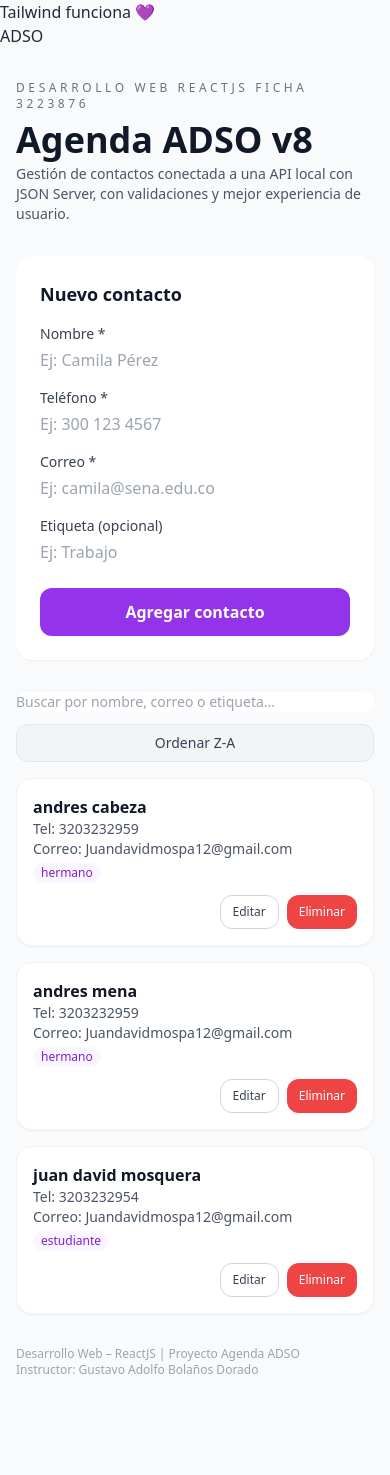
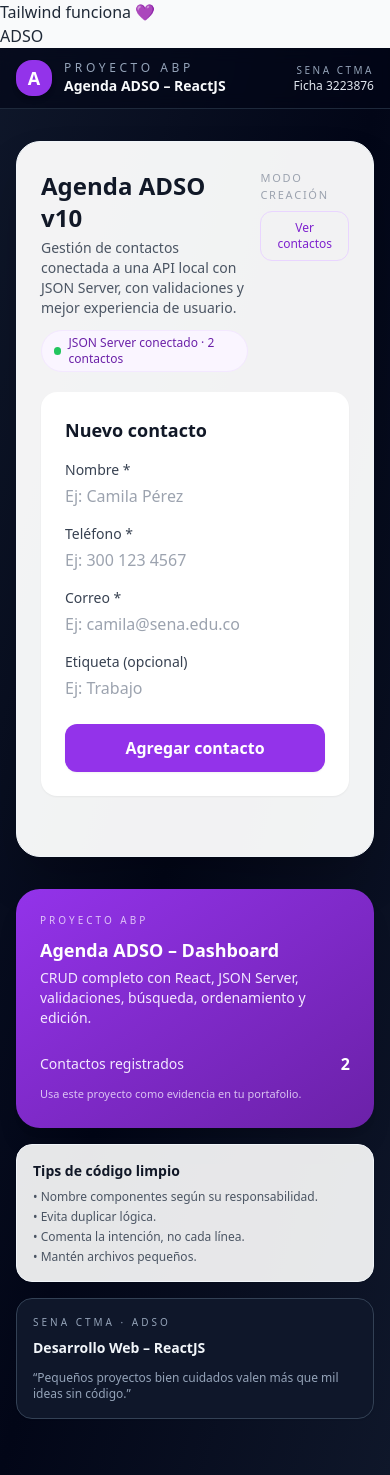
Before and after one commit to juandvid25/Agenda-D.SOFTWARE, a React (Vite) app: page / in a window 390 px wide. Before the commit the page ends 1410 px from the top, so only its background shows below. Built offline with nearby package versions, Linux system fonts and the light colour scheme; data requests are answered from the project's data file.

Commit message:
actualizacion ADSO 10-formulario mas moderno

```diff
--- a/db.json
+++ b/db.json
@@ -1,25 +1,18 @@
 {
   "contactos": [
     {
-      "id": "04b3",
-      "nombre": "juan david mosquera ",
+      "nombre": "David Andres Mosquera Palacios",
       "telefono": "3203232954",
-      "correo": "Juandavidmospa12@gmail.com",
-      "etiqueta": "estudiante"
+      "correo": "mosqueradavid@gmail.com",
+      "etiqueta": "trabajador",
+      "id": "04b3"
     },
     {
-      "nombre": "andres cabeza",
+      "nombre": "Cristian londoño",
       "telefono": "3203232959",
       "correo": "Juandavidmospa12@gmail.com",
       "etiqueta": "hermano",
-      "id": "90f6"
-    },
-    {
-      "nombre": "andres mena",
-      "telefono": "3203232959",
-      "correo": "Juandavidmospa12@gmail.com",
-      "etiqueta": "hermano",
-      "id": "dea3"
+      "id": "0d15"
     }
   ]
 }
--- a/src/App.jsx
+++ b/src/App.jsx
@@ -111,48 +111,31 @@
 
 // Importamos hooks de React
 import { useEffect, useState } from "react";
-
-// Importamos las funciones de la API (capa de datos)
 import {
   listarContactos,
   crearContacto,
   actualizarContacto,
   eliminarContactoPorId,
 } from "./api";
-
-// Importamos la configuración global de la aplicación
 import { APP_INFO } from "./config";
-
-// Importamos componentes hijos
 import FormularioContacto from "./components/FormularioContacto";
 import ContactoCard from "./components/ContactoCard";
 
 function App() {
-  // Estado que almacena la lista de contactos obtenidos de la API
   const [contactos, setContactos] = useState([]);
+  const [cargando, setCargando] = useState(true);
+  const [error, setError] = useState("");
+  const [busqueda, setBusqueda] = useState("");
+  const [ordenAsc, setOrdenAsc] = useState(true);
+  const [contactoEnEdicion, setContactoEnEdicion] = useState(null);
+  const [vista, setVista] = useState("crear");
 
-  // Estado que indica si estamos cargando información
-  const [cargando, setCargando] = useState(true);
-
-  // Estado para guardar mensajes de error
-  const [error, setError] = useState("");
-
-  // Estado para el término de búsqueda
-  const [busqueda, setBusqueda] = useState("");
-
-  // Estado para ordenar: true = A-Z, false = Z-A
-  const [ordenAsc, setOrdenAsc] = useState(true);
-
-  // Estado para saber qué contacto se está editando
-  const [contactoEnEdicion, setContactoEnEdicion] = useState(null);
-
-  // Obtener contactos al cargar la app
+  // Cargar contactos al iniciar
   useEffect(() => {
     const cargarContactos = async () => {
       try {
         setCargando(true);
         setError("");
-
         const data = await listarContactos();
         setContactos(data);
       } catch (error) {
@@ -164,7 +147,6 @@ function App() {
         setCargando(false);
       }
     };
-
     cargarContactos();
   }, []);
 
@@ -172,14 +154,12 @@ function App() {
   const onAgregarContacto = async (nuevoContacto) => {
     try {
       setError("");
-
       const creado = await crearContacto(nuevoContacto);
-
       setContactos((prev) => [...prev, creado]);
     } catch (error) {
       console.error("Error al crear contacto:", error);
       setError(
-        "No se pudo guardar el contacto. Verifica tu conexión o el estado del servidor e intenta nuevamente."
+        "No se pudo guardar el contacto. Verifica tu conexión o el servidor e intenta nuevamente."
       );
       throw error;
     }
@@ -189,16 +169,13 @@ function App() {
   const onActualizarContacto = async (contactoActualizado) => {
     try {
       setError("");
-
       const actualizado = await actualizarContacto(
         contactoActualizado.id,
         contactoActualizado
       );
-
       setContactos((prev) =>
         prev.map((c) => (c.id === actualizado.id ? actualizado : c))
       );
-
       setContactoEnEdicion(null);
     } catch (error) {
       console.error("Error al actualizar contacto:", error);
@@ -213,19 +190,14 @@ function App() {
   const onEliminarContacto = async (id) => {
     try {
       setError("");
-
       await eliminarContactoPorId(id);
-
       setContactos((prev) => prev.filter((c) => c.id !== id));
-
       setContactoEnEdicion((actual) =>
         actual && actual.id === id ? null : actual
       );
     } catch (error) {
       console.error("Error al eliminar contacto:", error);
-      setError(
-        "No se pudo eliminar el contacto. Vuelve a intentarlo o verifica el servidor."
-      );
+      setError("No se pudo eliminar el contacto. Intenta nuevamente.");
     }
   };
 
@@ -235,12 +207,21 @@ function App() {
     setError("");
   };
 
-  // Cancelar edición
-  const onCancelarEdicion = () => {
+  const onCancelarEdicion = () => setContactoEnEdicion(null);
+
+  // Navegación entre vistas
+  const irAVerContactos = () => {
+    setVista("contactos");
     setContactoEnEdicion(null);
   };
 
-  // === BÚSQUEDA ===
+  const irACrearContacto = () => {
+    setVista("crear");
+    setContactoEnEdicion(null);
+    setBusqueda("");
+  };
+
+  // Filtrado
   const contactosFiltrados = contactos.filter((c) => {
     const termino = busqueda.toLowerCase();
     return (
@@ -250,7 +231,7 @@ function App() {
     );
   });
 
-  // === ORDENAMIENTO ===
+  // Ordenamiento
   const contactosOrdenados = [...contactosFiltrados].sort((a, b) => {
     const nombreA = a.nombre.toLowerCase();
     const nombreB = b.nombre.toLowerCase();
@@ -259,61 +240,149 @@ function App() {
     return 0;
   });
 
-  // Render
+  const estaEnVistaCrear = vista === "crear";
+  const estaEnVistaContactos = vista === "contactos";
+
   return (
-    <div className="min-h-screen bg-gray-50">
-      <div className="max-w-4xl mx-auto px-4 py-8">
-        <header className="mb-8">
-          <p className="text-xs tracking-[0.3em] text-gray-500 uppercase">
-            Desarrollo Web ReactJS Ficha {APP_INFO.ficha}
+    <div className="min-h-screen bg-gradient-to-br from-slate-900 via-slate-950 to-slate-900">
+      {/* Barra superior */}
+      <header className="border-b border-slate-800 bg-slate-950/60 backdrop-blur">
+        <div className="max-w-6xl mx-auto px-4 py-3 flex items-center justify-between">
+          <div className="flex items-center gap-3">
+            <div className="h-9 w-9 rounded-2xl bg-purple-600 flex items-center justify-center text-white text-lg font-bold shadow-md">
+              A
+            </div>
+            <div>
+              <p className="text-xs uppercase tracking-[0.3em] text-slate-400">
+                Proyecto ABP
               </p>
-          <h1 className="text-4xl font-extrabold text-gray-900 mt-2">
-            {APP_INFO.titulo}
+              <h1 className="text-sm md:text-base font-semibold text-slate-50">
+                Agenda ADSO – ReactJS
               </h1>
-          <p className="text-sm text-gray-600 mt-1">{APP_INFO.subtitulo}</p>
+            </div>
+          </div>
+          <div className="text-right">
+            <p className="text-[10px] uppercase tracking-[0.25em] text-slate-400">
+              SENA CTMA
+            </p>
+            <p className="text-xs text-slate-200">Ficha {APP_INFO.ficha}</p>
+          </div>
+        </div>
       </header>
 
+      {/* Layout */}
+      <main className="max-w-6xl mx-auto px-4 py-8 md:py-10 pb-14">
+        <div className="grid gap-8 md:grid-cols-[1.6fr,1fr] items-start">
+          {/* Tarjeta izquierda */}
+          <div className="bg-white/95 rounded-3xl shadow-2xl border border-slate-100 px-6 py-7 md:px-8 md:py-8">
+            <header className="mb-5 flex items-start justify-between gap-3">
+              <div>
+                <h2 className="text-2xl md:text-3xl font-extrabold text-gray-900">
+                  {APP_INFO.titulo}
+                </h2>
+                <p className="text-sm text-gray-600 mt-1">
+                  {APP_INFO.subtitulo}
+                </p>
+
+                <div className="mt-3 inline-flex items-center gap-2 rounded-full bg-purple-50 px-3 py-1 border border-purple-100">
+                  <span className="h-2 w-2 rounded-full bg-green-500" />
+                  <span className="text-xs font-medium text-purple-800">
+                    JSON Server conectado · {contactos.length} contacto
+                    {contactos.length !== 1 && "s"}
+                  </span>
+                </div>
+              </div>
+
+              <div className="flex flex-col items-end gap-2">
+                <span className="text-[11px] uppercase tracking-[0.16em] text-gray-400">
+                  {estaEnVistaCrear ? "Modo creación" : "Modo contactos"}
+                </span>
+
+                {estaEnVistaCrear ? (
+                  <button
+                    type="button"
+                    onClick={irAVerContactos}
+                    className="text-xs md:text-sm px-4 py-2 rounded-xl border border-purple-200 text-purple-700 hover:bg-purple-50"
+                  >
+                    Ver contactos
+                  </button>
+                ) : (
+                  <button
+                    type="button"
+                    onClick={irACrearContacto}
+                    className="text-xs md:text-sm px-4 py-2 rounded-xl border border-gray-200 text-gray-700 hover:bg-gray-100"
+                  >
+                    Volver a crear contacto
+                  </button>
+                )}
+              </div>
+            </header>
+
+            {/* Mensaje de error */}
             {error && (
               <div className="mb-4 rounded-xl bg-red-50 border border-red-200 px-4 py-3">
                 <p className="text-sm font-medium text-red-700">{error}</p>
               </div>
             )}
 
+            {/* Contenido */}
             {cargando ? (
               <p className="text-sm text-gray-500">Cargando contactos...</p>
             ) : (
               <>
+                {estaEnVistaCrear && (
+                  <FormularioContacto
+                    onAgregar={onAgregarContacto}
+                    onActualizar={onActualizarContacto}
+                    contactoEnEdicion={null}
+                    onCancelarEdicion={onCancelarEdicion}
+                  />
+                )}
+
+                {estaEnVistaContactos && (
+                  <>
+                    {contactoEnEdicion && (
+                      <div className="mb-4">
                         <FormularioContacto
                           onAgregar={onAgregarContacto}
                           onActualizar={onActualizarContacto}
                           contactoEnEdicion={contactoEnEdicion}
                           onCancelarEdicion={onCancelarEdicion}
                         />
+                      </div>
+                    )}
 
-            {/* Buscador */}
+                    {/* Barra de búsqueda */}
                     <div className="flex flex-col md:flex-row md:items-center md:justify-between gap-3 mb-4">
+                      <div className="flex-1">
                         <input
                           type="text"
-                className="w-full md:flex-1 rounded-xl border-gray-300 focus:ring-purple-500 focus:border-purple-500 text-sm"
+                          className="w-full rounded-xl border-gray-300 focus:ring-purple-500 focus:border-purple-500 text-sm"
                           placeholder="Buscar por nombre, correo o etiqueta..."
                           value={busqueda}
                           onChange={(e) => setBusqueda(e.target.value)}
                         />
+                        <p className="mt-1 text-[11px] text-gray-500">
+                          Mostrando {contactosOrdenados.length} de{" "}
+                          {contactos.length} contacto
+                          {contactos.length !== 1 && "s"}
+                        </p>
+                      </div>
 
                       <button
                         type="button"
-                onClick={() => setOrdenAsc((prev) => !prev)}
-                className="bg-gray-100 text-gray-700 text-sm px-4 py-2 rounded-xl border border-gray-200 hover:bg-gray-200"
+                        onClick={() => setOrdenAsc((p) => !p)}
+                        className="bg-gray-100 text-gray-700 text-sm px-4 py-2 rounded-xl border border-gray-200 hover:bg-gray-200 whitespace-nowrap"
                       >
                         {ordenAsc ? "Ordenar Z-A" : "Ordenar A-Z"}
                       </button>
                     </div>
 
-            {/* Lista */}
-            <section className="space-y-4">
+                    {/* Lista de contactos */}
+                    <section className="space-y-3 md:space-y-4">
                       {contactosOrdenados.length === 0 ? (
                         <p className="text-sm text-gray-500">
-                  No se encontraron contactos que coincidan con la búsqueda.
+                          No se encontraron contactos.
                         </p>
                       ) : (
                         contactosOrdenados.map((c) => (
@@ -331,12 +400,68 @@ function App() {
                     </section>
                   </>
                 )}
+              </>
+            )}
+          </div>
 
-        <footer className="mt-8 text-xs text-gray-400">
-          <p>Desarrollo Web – ReactJS | Proyecto Agenda ADSO</p>
-          <p>Instructor: Gustavo Adolfo Bolaños Dorado</p>
-        </footer>
+          {/* Panel derecho */}
+          <aside className="space-y-4 md:space-y-5">
+            <div className="rounded-3xl bg-gradient-to-br from-purple-600 to-purple-800 text-white p-6 shadow-xl min-h-[220px] flex flex-col justify-between">
+              <div>
+                <p className="text-[10px] uppercase tracking-[0.3em] text-purple-100/80">
+                  Proyecto ABP
+                </p>
+                <h2 className="text-lg font-bold mt-2">
+                  Agenda ADSO – Dashboard
+                </h2>
+                <p className="text-sm text-purple-100 mt-1">
+                  CRUD completo con React, JSON Server, validaciones,
+                  búsqueda, ordenamiento y edición.
+                </p>
               </div>
+
+              <div className="mt-6 space-y-2 text-sm">
+                <p className="flex items-center justify-between">
+                  <span className="text-purple-100">Contactos registrados</span>
+                  <span className="font-semibold text-white text-base">
+                    {contactos.length}
+                  </span>
+                </p>
+                <p className="text-[11px] text-purple-100/80">
+                  Usa este proyecto como evidencia en tu portafolio.
+                </p>
+              </div>
+            </div>
+
+            {/* Tips */}
+            <div className="rounded-2xl bg-white/90 border border-slate-100 p-4 shadow-sm">
+              <h3 className="text-sm font-semibold text-gray-900">
+                Tips de código limpio
+              </h3>
+              <ul className="mt-2 text-xs text-gray-600 space-y-1">
+                <li>• Nombre componentes según su responsabilidad.</li>
+                <li>• Evita duplicar lógica.</li>
+                <li>• Comenta la intención, no cada línea.</li>
+                <li>• Mantén archivos pequeños.</li>
+              </ul>
+            </div>
+
+            {/* Motivacional */}
+            <div className="rounded-2xl bg-slate-900 border border-slate-700 p-4 text-slate-100 shadow-sm">
+              <p className="text-[10px] uppercase tracking-[0.3em] text-slate-400">
+                SENA CTMA · ADSO
+              </p>
+              <p className="text-sm font-semibold mt-2">
+                Desarrollo Web – ReactJS
+              </p>
+              <p className="text-xs text-slate-400 mt-3">
+                “Pequeños proyectos bien cuidados valen más que mil ideas sin
+                código.”
+              </p>
+            </div>
+          </aside>
+        </div>
+      </main>
     </div>
   );
 }
--- a/src/config.js
+++ b/src/config.js
@@ -6,6 +6,6 @@ export const API_BASE_URL = "http://localhost:3002/contactos";
 // Información general de la aplicación que se utilizará en App.jsx
 export const APP_INFO = {
 ficha: "3223876",
-titulo: "Agenda ADSO v8",
+titulo: "Agenda ADSO v10",
 subtitulo: "Gestión de contactos conectada a una API local con JSON Server, con validaciones y mejor experiencia de usuario.",
 };
```
Lines whose indentation alone changed are shown as unchanged.
